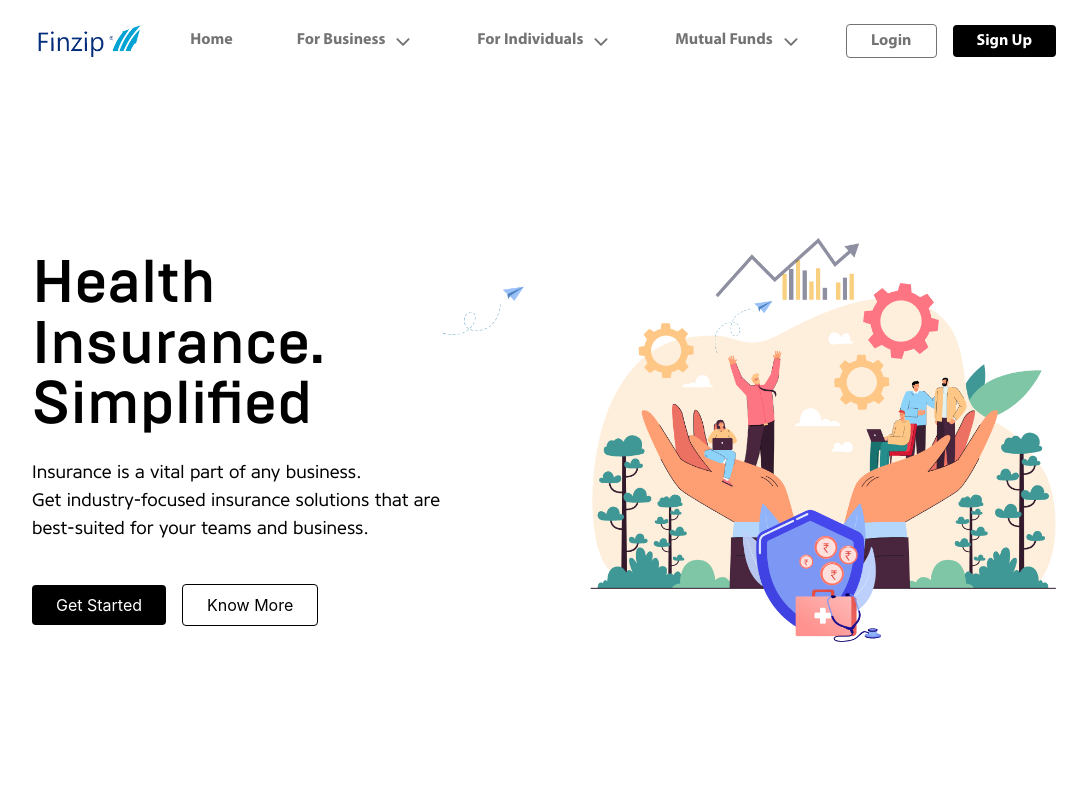
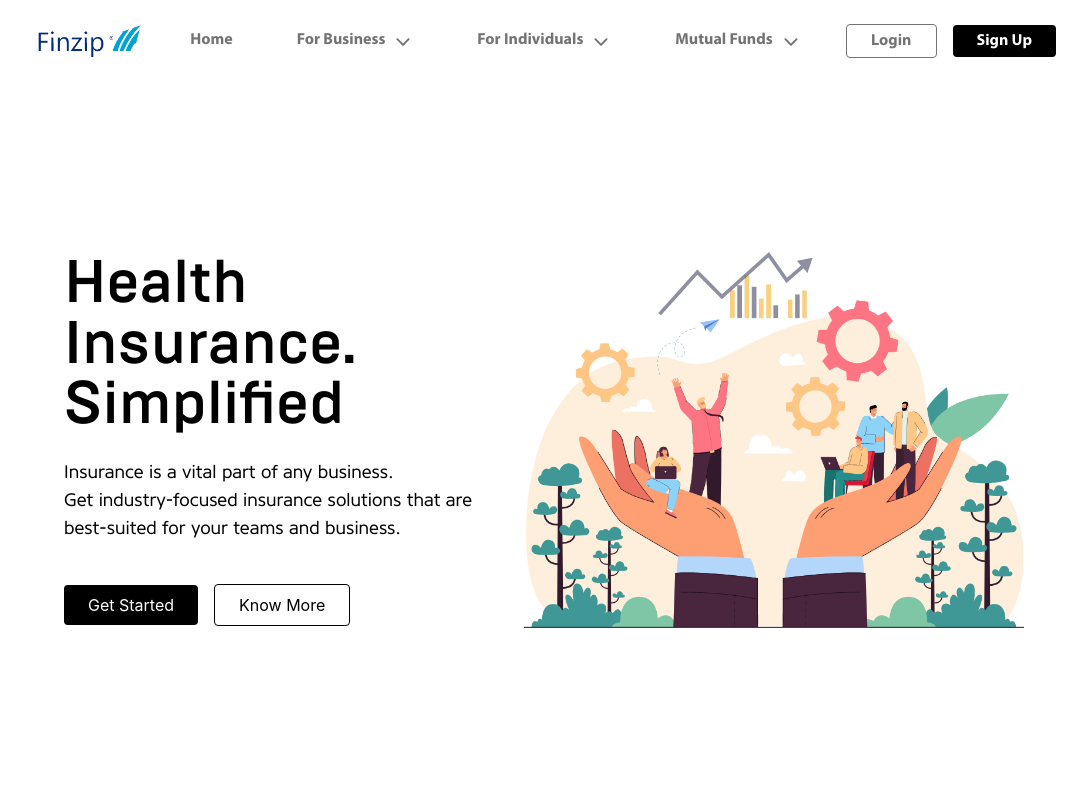
Before and after one commit to himel8/FinZip, a React (Create React App) app: page / in a window 1280 px wide. Shown: the top 800 px of the page, without its empty margins (96-1183 px from the left). Built offline with nearby package versions, Linux system fonts and the light colour scheme.

Commit message:
reduce hero section

```diff
--- a/src/Component/Home/HeroSection/HeroSection.jsx
+++ b/src/Component/Home/HeroSection/HeroSection.jsx
@@ -6,10 +6,10 @@ import Title from "../../shared/Title";
 
 const HeroSection = () => {
   return (
-    <section className="w-[95%] sm:w-[90%] md:w-[80%] mx-auto flex justify-center items-center min-h-screen flex-wrap-reverse lg:flex-nowrap gap-10 lg:gap-0 lg:mt-10 lg:my-0  my-20">
+    <section className="w-[95%] sm:w-[90%] md:w-[80%]  lg:w-[75%] mx-auto flex justify-center items-center min-h-screen flex-wrap-reverse lg:flex-nowrap gap-8 lg:gap-0 lg:mt-10 lg:my-0  my-20">
       <div className="flex flex-col gap-6">
         <Title first="Health" middle="Insurance." last="Simplified" />
-        <SubText Style="px-4 lg:px-0 text-lg">
+        <SubText Style="px-4 lg:px-0 pr-0 lg:pr-8 text-lg">
           Insurance is a vital part of any business.
           <br /> Get industry-focused insurance solutions that are best-suited
           for your teams and business.
```
Also changed, not shown: src/assets/img/hero-bg.png.
